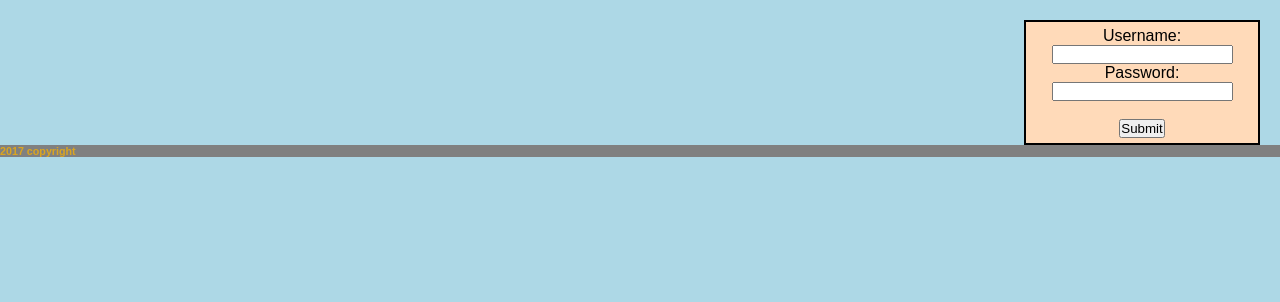
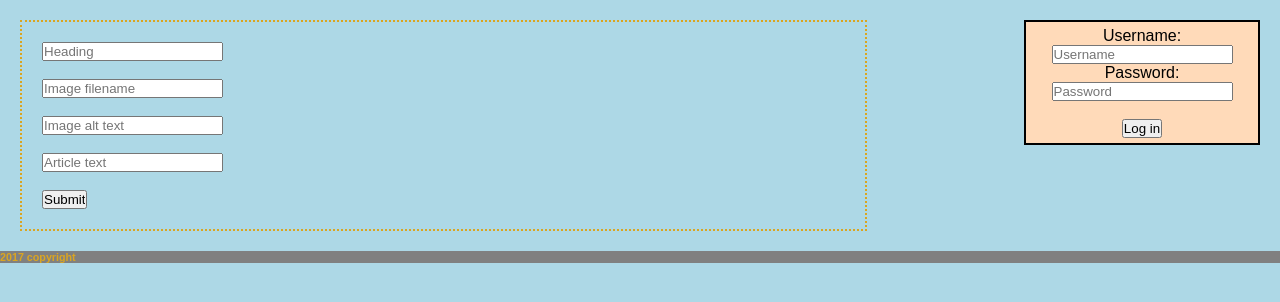
Before and after one commit to reesmees/cms_test, a PHP site: page / in a window 1280 px wide. Shown: the part 297-599 px from the top of the page. Run offline with PHP 8.4, Linux system fonts and the light colour scheme; data that the repository does not hold is empty.

Commit message:
Tilføjet funktionalitet til at lave nye posts i databasen fra hjemmesiden

```diff
--- a/index.php
+++ b/index.php
@@ -9,7 +9,7 @@
 </head>
 <body>
     <div class="container">
-    <header><img src="img/p3_protag.jpg" alt="Banner, en side om mine yndlings spil"></header>
+    <header><img src="img/p3_protag.jpg" alt="En side om mine yndlings spil"></header>
     <nav>
         <ul>
             <a href="#"><li>Home</li></a>
@@ -19,20 +19,42 @@
         </ul>
     </nav>
     <main>
+        <article>
+            <form action="insert.php" method="get">
+                <div class="form">
+                    <input id="heading" type="text" name="heading" placeholder="Heading">
+                </div>
+                <br>
+                <div class="form">
+                    <input id="imgSrc" type="text" name="imgSrc" placeholder="Image filename">
+                </div>
+                <br>
+                <div>
+                    <input id="imgAlt" type="text" name="imgAlt" placeholder="Image alt text">
+                </div>
+                <br>
+                <div>
+                    <input id="articleText" type="text" name="articleText" placeholder="Article text">
+                </div>
+                <br>
+                <input type="submit" value="Submit" content="Submit">
+            </form>
+        </article>
+
         <?php include "fetchDB.php"; ?>
     </main>
     <aside>
         <div class="login">
             <p>Username:</p>
-            <input type="text" name="username">
+            <input type="text" name="username" placeholder="Username">
             <p>Password:</p>
-            <input type="text" name="password">
+            <input type="password" name="password" placeholder="Password">
             <br>
-            <button type="button">Submit</button>
+            <button type="button">Log in</button>
         </div>
     </aside>
     <footer>
-        <h6>2017 copyright<h4>
+        <h6>2017 copyright</h6>
     </footer>
     </div>
 </body>
```
Also changed, not shown: insert.php (added, +23 -0 lines), css/styles.css (line endings or trailing spaces).
